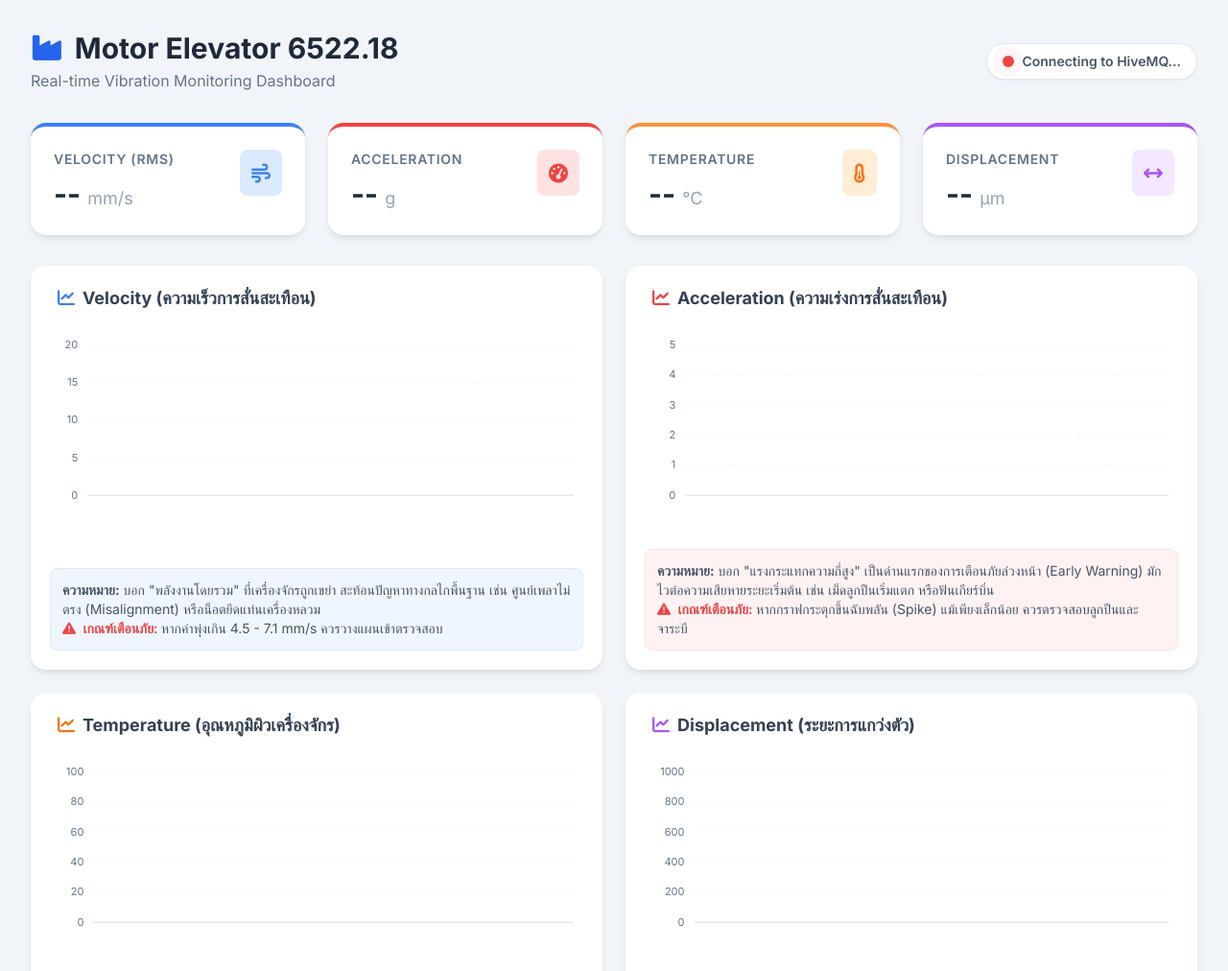
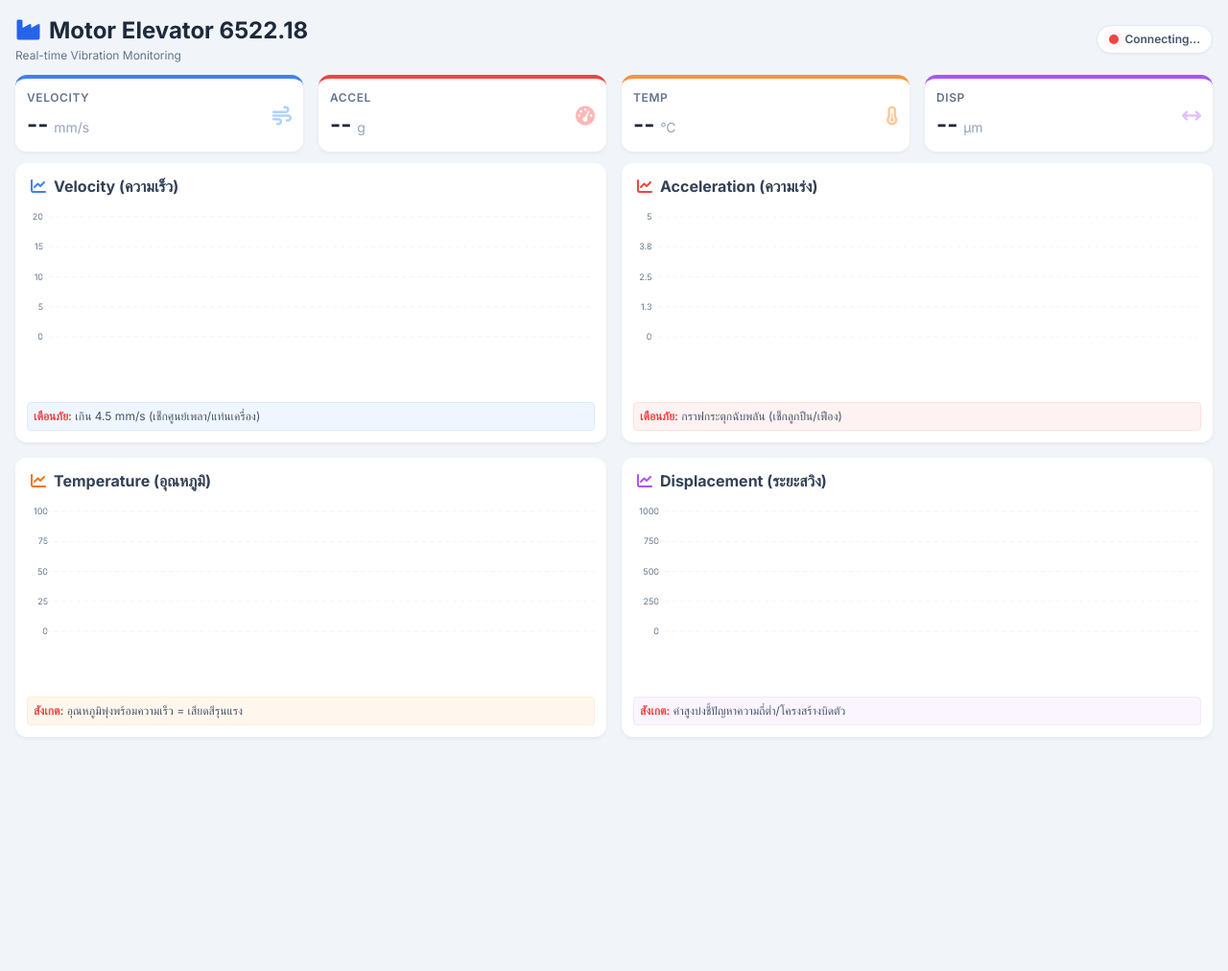
Before and after one commit to thirasab/vibration-dashboardMqttSN3001WZ1, a plain HTML site: page index.html in a window 1280 px wide. Shown: the top 1012 px of the page at 96% size. After the commit the page ends 800 px from the top, so only its background shows below. Drawn offline with nearby package versions, Linux system fonts and the light colour scheme; a script that the page names is missing.

Commit message:
Update index.html

```diff
--- a/index.html
+++ b/index.html
@@ -2,7 +2,7 @@
 <html lang="th">
 <head>
     <meta charset="UTF-8">
-    <meta name="viewport" content="width=device-width, initial-scale=1.0">
+    <meta name="viewport" content="width=device-width, initial-scale=1.0, maximum-scale=1.0, user-scalable=no">
     <title>Motor Elevator 6522.18 Dashboard</title>
 
     <script src="https://unpkg.com/mqtt/dist/mqtt.min.js"></script>
@@ -12,122 +12,101 @@
     <link href="https://fonts.googleapis.com/css2?family=Inter:wght@300;400;600;700&display=swap" rel="stylesheet">
 
     <style>
-        body { font-family: 'Inter', sans-serif; background-color: #f1f5f9; }
-        .info-card { background: white; border-radius: 1rem; box-shadow: 0 4px 6px -1px rgba(0,0,0,0.1); transition: all 0.3s ease; }
-        .info-card:hover { transform: translateY(-5px); box-shadow: 0 10px 15px -3px rgba(0,0,0,0.1); }
-        .status-dot { width: 12px; height: 12px; border-radius: 50%; display: inline-block; margin-right: 8px; }
+        body { font-family: 'Inter', sans-serif; background-color: #f1f5f9; overflow-x: hidden; }
+        .info-card { background: white; border-radius: 0.75rem; box-shadow: 0 2px 4px rgba(0,0,0,0.05); transition: all 0.2s ease; }
+        .info-card:hover { transform: translateY(-2px); box-shadow: 0 4px 6px rgba(0,0,0,0.1); }
+        .status-dot { width: 10px; height: 10px; border-radius: 50%; display: inline-block; margin-right: 6px; }
         .status-connected { background-color: #22c55e; animation: pulse-green 2s infinite; }
         .status-disconnected { background-color: #ef4444; animation: pulse-red 2s infinite; }
-        @keyframes pulse-green { 0% { box-shadow: 0 0 0 0 rgba(34,197,94,0.7); } 70% { box-shadow: 0 0 0 10px rgba(34,197,94,0); } 100% { box-shadow: 0 0 0 0 rgba(34,197,94,0); } }
-        @keyframes pulse-red { 0% { box-shadow: 0 0 0 0 rgba(239,68,68,0.7); } 70% { box-shadow: 0 0 0 10px rgba(239,68,68,0); } 100% { box-shadow: 0 0 0 0 rgba(239,68,68,0); } }
+        @keyframes pulse-green { 0% { box-shadow: 0 0 0 0 rgba(34,197,94,0.7); } 70% { box-shadow: 0 0 0 6px rgba(34,197,94,0); } 100% { box-shadow: 0 0 0 0 rgba(34,197,94,0); } }
+        @keyframes pulse-red { 0% { box-shadow: 0 0 0 0 rgba(239,68,68,0.7); } 70% { box-shadow: 0 0 0 6px rgba(239,68,68,0); } 100% { box-shadow: 0 0 0 0 rgba(239,68,68,0); } }
     </style>
 </head>
-<body class="text-slate-800 p-4 md:p-8">
+<body class="text-slate-800 p-2 md:p-4 h-screen flex flex-col">
 
-    <!-- Header -->
-    <div class="max-w-7xl mx-auto mb-8 flex flex-col md:flex-row justify-between items-center">
+    <!-- Header (ปรับให้เล็กลงและชิดขึ้น) -->
+    <div class="max-w-7xl mx-auto w-full mb-3 flex justify-between items-center">
         <div>
-            <!-- เปลี่ยนชื่อหัวข้อตรงนี้ -->
-            <h1 class="text-3xl font-bold text-slate-800"><i class="fa-solid fa-industry text-blue-600 mr-3"></i>Motor Elevator 6522.18</h1>
-            <p class="text-slate-500 mt-1">Real-time Vibration Monitoring Dashboard</p>
+            <h1 class="text-xl md:text-2xl font-bold text-slate-800"><i class="fa-solid fa-industry text-blue-600 mr-2"></i>Motor Elevator 6522.18</h1>
+            <p class="text-xs text-slate-500 mt-0.5">Real-time Vibration Monitoring</p>
         </div>
-        <div class="mt-4 md:mt-0 bg-white px-4 py-2 rounded-full shadow-sm flex items-center border border-slate-200">
+        <div class="bg-white px-3 py-1.5 rounded-full shadow-sm flex items-center border border-slate-200">
             <span id="statusIndicator" class="status-dot status-disconnected"></span>
-            <span id="connectionText" class="font-semibold text-sm text-slate-600">Connecting to HiveMQ...</span>
+            <span id="connectionText" class="font-semibold text-xs text-slate-600">Connecting...</span>
         </div>
     </div>
 
-    <!-- Live Values Cards -->
-    <div class="max-w-7xl mx-auto grid grid-cols-1 md:grid-cols-2 lg:grid-cols-4 gap-6 mb-8">
-        <div class="info-card p-6 border-t-4 border-blue-500">
-            <div class="flex justify-between items-start">
-                <div>
-                    <p class="text-sm font-semibold text-slate-500 uppercase tracking-wider">Velocity (RMS)</p>
-                    <h3 class="text-3xl font-bold mt-2 text-slate-800"><span id="vel">--</span> <span class="text-lg text-slate-400 font-normal">mm/s</span></h3>
-                </div>
-                <div class="p-3 bg-blue-100 rounded-lg text-blue-500"><i class="fa-solid fa-wind fa-lg"></i></div>
+    <!-- Live Values Cards (ปรับ padding และขนาดฟอนต์ให้กระชับ) -->
+    <div class="max-w-7xl mx-auto w-full grid grid-cols-2 md:grid-cols-4 gap-2 md:gap-4 mb-3">
+        <div class="info-card p-3 border-t-4 border-blue-500 flex justify-between items-center">
+            <div>
+                <p class="text-[10px] md:text-xs font-semibold text-slate-500 uppercase tracking-wider">Velocity</p>
+                <h3 class="text-xl md:text-2xl font-bold text-slate-800 leading-none mt-1"><span id="vel">--</span> <span class="text-xs md:text-sm text-slate-400 font-normal">mm/s</span></h3>
             </div>
+            <div class="hidden sm:flex text-blue-400 opacity-50"><i class="fa-solid fa-wind fa-lg"></i></div>
         </div>
 
-        <div class="info-card p-6 border-t-4 border-red-500">
-            <div class="flex justify-between items-start">
-                <div>
-                    <p class="text-sm font-semibold text-slate-500 uppercase tracking-wider">Acceleration</p>
-                    <h3 class="text-3xl font-bold mt-2 text-slate-800"><span id="acc">--</span> <span class="text-lg text-slate-400 font-normal">g</span></h3>
-                </div>
-                <div class="p-3 bg-red-100 rounded-lg text-red-500"><i class="fa-solid fa-gauge-high fa-lg"></i></div>
+        <div class="info-card p-3 border-t-4 border-red-500 flex justify-between items-center">
+            <div>
+                <p class="text-[10px] md:text-xs font-semibold text-slate-500 uppercase tracking-wider">Accel</p>
+                <h3 class="text-xl md:text-2xl font-bold text-slate-800 leading-none mt-1"><span id="acc">--</span> <span class="text-xs md:text-sm text-slate-400 font-normal">g</span></h3>
             </div>
+            <div class="hidden sm:flex text-red-400 opacity-50"><i class="fa-solid fa-gauge-high fa-lg"></i></div>
         </div>
 
-        <div class="info-card p-6 border-t-4 border-orange-400">
-            <div class="flex justify-between items-start">
-                <div>
-                    <p class="text-sm font-semibold text-slate-500 uppercase tracking-wider">Temperature</p>
-                    <h3 class="text-3xl font-bold mt-2 text-slate-800"><span id="temp">--</span> <span class="text-lg text-slate-400 font-normal">°C</span></h3>
-                </div>
-                <div class="p-3 bg-orange-100 rounded-lg text-orange-500"><i class="fa-solid fa-temperature-half fa-lg"></i></div>
+        <div class="info-card p-3 border-t-4 border-orange-400 flex justify-between items-center">
+            <div>
+                <p class="text-[10px] md:text-xs font-semibold text-slate-500 uppercase tracking-wider">Temp</p>
+                <h3 class="text-xl md:text-2xl font-bold text-slate-800 leading-none mt-1"><span id="temp">--</span> <span class="text-xs md:text-sm text-slate-400 font-normal">°C</span></h3>
             </div>
+            <div class="hidden sm:flex text-orange-400 opacity-50"><i class="fa-solid fa-temperature-half fa-lg"></i></div>
         </div>
 
-        <div class="info-card p-6 border-t-4 border-purple-500">
-            <div class="flex justify-between items-start">
-                <div>
-                    <p class="text-sm font-semibold text-slate-500 uppercase tracking-wider">Displacement</p>
-                    <h3 class="text-3xl font-bold mt-2 text-slate-800"><span id="disp">--</span> <span class="text-lg text-slate-400 font-normal">µm</span></h3>
-                </div>
-                <div class="p-3 bg-purple-100 rounded-lg text-purple-500"><i class="fa-solid fa-arrows-left-right fa-lg"></i></div>
+        <div class="info-card p-3 border-t-4 border-purple-500 flex justify-between items-center">
+            <div>
+                <p class="text-[10px] md:text-xs font-semibold text-slate-500 uppercase tracking-wider">Disp</p>
+                <h3 class="text-xl md:text-2xl font-bold text-slate-800 leading-none mt-1"><span id="disp">--</span> <span class="text-xs md:text-sm text-slate-400 font-normal">µm</span></h3>
             </div>
+            <div class="hidden sm:flex text-purple-400 opacity-50"><i class="fa-solid fa-arrows-left-right fa-lg"></i></div>
         </div>
     </div>
 
-    <!-- Charts Section -->
-    <div class="max-w-7xl mx-auto grid grid-cols-1 lg:grid-cols-2 gap-6 mb-10">
+    <!-- Charts Section (ปรับความสูงกราฟให้เตี้ยลง) -->
+    <div class="max-w-7xl mx-auto w-full grid grid-cols-1 md:grid-cols-2 gap-2 md:gap-4 flex-grow mb-4">
 
         <!-- Velocity -->
-        <div class="info-card p-5 flex flex-col justify-between">
-            <div>
-                <h2 class="text-lg font-bold text-slate-700 mb-1 pl-2"><i class="fa-solid fa-chart-line text-blue-500 mr-2"></i>Velocity (ความเร็วการสั่นสะเทือน)</h2>
-                <div id="chartVel" class="w-full"></div>
-            </div>
-            <div class="mt-2 bg-blue-50 p-3 rounded-lg border border-blue-100 text-sm text-slate-600">
-                <strong>ความหมาย:</strong> บอก "พลังงานโดยรวม" ที่เครื่องจักรถูกเขย่า สะท้อนปัญหาทางกลไกพื้นฐาน เช่น ศูนย์เพลาไม่ตรง (Misalignment) หรือน็อตยึดแท่นเครื่องหลวม <br>
-                <span class="text-red-500 font-semibold"><i class="fa-solid fa-triangle-exclamation mr-1"></i> เกณฑ์เตือนภัย: </span>หากค่าพุ่งเกิน 4.5 - 7.1 mm/s ควรวางแผนเข้าตรวจสอบ
+        <div class="info-card p-2 md:p-3 flex flex-col">
+            <h2 class="text-sm md:text-base font-bold text-slate-700 pl-1"><i class="fa-solid fa-chart-line text-blue-500 mr-2"></i>Velocity (ความเร็ว)</h2>
+            <div id="chartVel" class="w-full flex-grow"></div>
+            <div class="mt-1 bg-blue-50 p-1.5 rounded border border-blue-100 text-[10px] md:text-xs text-slate-600 leading-tight">
+                <span class="text-red-500 font-semibold">เตือนภัย:</span> เกิน 4.5 mm/s (เช็กศูนย์เพลา/แท่นเครื่อง)
             </div>
         </div>
 
         <!-- Acceleration -->
-        <div class="info-card p-5 flex flex-col justify-between">
-            <div>
-                <h2 class="text-lg font-bold text-slate-700 mb-1 pl-2"><i class="fa-solid fa-chart-line text-red-500 mr-2"></i>Acceleration (ความเร่งการสั่นสะเทือน)</h2>
-                <div id="chartAcc" class="w-full"></div>
-            </div>
-            <div class="mt-2 bg-red-50 p-3 rounded-lg border border-red-100 text-sm text-slate-600">
-                <strong>ความหมาย:</strong> บอก "แรงกระแทกความถี่สูง" เป็นด่านแรกของการเตือนภัยล่วงหน้า (Early Warning) มักไวต่อความเสียหายระยะเริ่มต้น เช่น เม็ดลูกปืนเริ่มแตก หรือฟันเกียร์บิ่น <br>
-                <span class="text-red-500 font-semibold"><i class="fa-solid fa-triangle-exclamation mr-1"></i> เกณฑ์เตือนภัย: </span>หากกราฟกระตุกขึ้นฉับพลัน (Spike) แม้เพียงเล็กน้อย ควรตรวจสอบลูกปืนและจาระบี
+        <div class="info-card p-2 md:p-3 flex flex-col">
+            <h2 class="text-sm md:text-base font-bold text-slate-700 pl-1"><i class="fa-solid fa-chart-line text-red-500 mr-2"></i>Acceleration (ความเร่ง)</h2>
+            <div id="chartAcc" class="w-full flex-grow"></div>
+            <div class="mt-1 bg-red-50 p-1.5 rounded border border-red-100 text-[10px] md:text-xs text-slate-600 leading-tight">
+                <span class="text-red-500 font-semibold">เตือนภัย:</span> กราฟกระตุกฉับพลัน (เช็กลูกปืน/เฟือง)
             </div>
         </div>
 
         <!-- Temperature -->
-        <div class="info-card p-5 flex flex-col justify-between">
-            <div>
-                <h2 class="text-lg font-bold text-slate-700 mb-1 pl-2"><i class="fa-solid fa-chart-line text-orange-500 mr-2"></i>Temperature (อุณหภูมิผิวเครื่องจักร)</h2>
-                <div id="chartTemp" class="w-full"></div>
-            </div>
-            <div class="mt-2 bg-orange-50 p-3 rounded-lg border border-orange-100 text-sm text-slate-600">
-                <strong>ความหมาย:</strong> ใช้ยืนยันความผิดปกติรุนแรงที่ทำให้เกิดความร้อนสะสม เช่น การเสียดสีของโลหะที่ขาดการหล่อลื่น หรือมอเตอร์ทำงานหนักเกินกำลัง (Overload) <br>
-                <span class="text-red-500 font-semibold"><i class="fa-solid fa-triangle-exclamation mr-1"></i> ข้อสังเกต: </span>หากกราฟความเร็ว (Velocity) สูงขึ้น และอุณหภูมิพุ่งสูงตาม หมายถึงชิ้นส่วนเริ่มเสียหายหนักแล้ว
+        <div class="info-card p-2 md:p-3 flex flex-col">
+            <h2 class="text-sm md:text-base font-bold text-slate-700 pl-1"><i class="fa-solid fa-chart-line text-orange-500 mr-2"></i>Temperature (อุณหภูมิ)</h2>
+            <div id="chartTemp" class="w-full flex-grow"></div>
+            <div class="mt-1 bg-orange-50 p-1.5 rounded border border-orange-100 text-[10px] md:text-xs text-slate-600 leading-tight">
+                <span class="text-red-500 font-semibold">สังเกต:</span> อุณหภูมิพุ่งพร้อมความเร็ว = เสียดสีรุนแรง
             </div>
         </div>
 
         <!-- Displacement -->
-        <div class="info-card p-5 flex flex-col justify-between">
-            <div>
-                <h2 class="text-lg font-bold text-slate-700 mb-1 pl-2"><i class="fa-solid fa-chart-line text-purple-500 mr-2"></i>Displacement (ระยะการแกว่งตัว)</h2>
-                <div id="chartDisp" class="w-full"></div>
-            </div>
-            <div class="mt-2 bg-purple-50 p-3 rounded-lg border border-purple-100 text-sm text-slate-600">
-                <strong>ความหมาย:</strong> บ่งบอกระยะทางกายภาพที่เครื่องจักรสวิงหลุดจากจุดศูนย์กลาง นิยมใช้ตรวจสอบเครื่องจักรที่หมุนช้ามาก หรือปัญหาจากฐานรากไม่มั่นคง <br>
-                <span class="text-red-500 font-semibold"><i class="fa-solid fa-triangle-exclamation mr-1"></i> ข้อสังเกต: </span>หากค่าสูงผิดปกติ อาจทำให้โครงสร้างเหล็กเกิดการบิดตัวร้าวได้ในระยะยาว
+        <div class="info-card p-2 md:p-3 flex flex-col">
+            <h2 class="text-sm md:text-base font-bold text-slate-700 pl-1"><i class="fa-solid fa-chart-line text-purple-500 mr-2"></i>Displacement (ระยะสวิง)</h2>
+            <div id="chartDisp" class="w-full flex-grow"></div>
+            <div class="mt-1 bg-purple-50 p-1.5 rounded border border-purple-100 text-[10px] md:text-xs text-slate-600 leading-tight">
+                <span class="text-red-500 font-semibold">สังเกต:</span> ค่าสูงบ่งชี้ปัญหาความถี่ต่ำ/โครงสร้างบิดตัว
             </div>
         </div>
     </div>
@@ -144,33 +123,45 @@
         let tempData = [];
         let dispData = [];
 
-        // ================= ฟังก์ชันสร้างกราฟ (ปรับ Fix แกน Y) =================
+        // ================= ฟังก์ชันสร้างกราฟ (ปรับความสูงเหลือ 150) =================
         function createChartConfig(name, color, yMin, yMax) {
             return {
                 series: [{ name: name, data: [] }],
                 chart: {
-                    height: 220,
+                    height: 150, // ลดความสูงลงเพื่อให้พอดีจอ
+                    width: '100%',
                     type: 'area',
                     fontFamily: 'Inter, sans-serif',
                     animations: { enabled: true, easing: 'linear', dynamicAnimation: { speed: 1000 } },
-                    toolbar: { show: false }
+                    toolbar: { show: false },
+                    sparkline: { enabled: false } // ถ้าอยากให้กราฟชิดขอบไปเลย ให้เปลี่ยนเป็น true ได้
                 },
                 colors: [color],
                 dataLabels: { enabled: false },
                 stroke: { curve: 'smooth', width: 2 },
                 fill: { type: 'gradient', gradient: { shadeIntensity: 1, opacityFrom: 0.4, opacityTo: 0.05, stops: [0, 100] } },
-                xaxis: { categories: timeLabels, labels: { style: { colors: '#94a3b8', fontSize: '10px' } }, tooltip: { enabled: false } },
-                yaxis: { min: yMin, max: yMax, labels: { style: { colors: '#64748b' } } },
-                grid: { borderColor: '#f1f5f9', strokeDashArray: 4 },
-                tooltip: { theme: 'dark' }
+                xaxis: {
+                    categories: timeLabels,
+                    labels: { show: false }, // ซ่อนตัวเลขเวลาด้านล่างกราฟเพื่อประหยัดพื้นที่แนวตั้ง
+                    tooltip: { enabled: false },
+                    axisBorder: { show: false },
+                    axisTicks: { show: false }
+                },
+                yaxis: {
+                    min: yMin,
+                    max: yMax,
+                    labels: { style: { colors: '#64748b', fontSize: '9px' }, offsetX: -10 },
+                    tickAmount: 4
+                },
+                grid: { borderColor: '#f1f5f9', strokeDashArray: 4, padding: { top: -10, bottom: -10, left: -10, right: 0 } },
+                tooltip: { theme: 'dark', x: { show: false } }
             };
         }
 
-        // กำหนด Y Min, Max: (Velocity 0-20), (Acceleration 0-5), (Temperature 0-100), (Displacement 0-1000)
-        const chartVel = new ApexCharts(document.querySelector("#chartVel"), createChartConfig("Velocity (mm/s)", "#3b82f6", 0, 20));
-        const chartAcc = new ApexCharts(document.querySelector("#chartAcc"), createChartConfig("Acceleration (g)", "#ef4444", 0, 5));
-        const chartTemp = new ApexCharts(document.querySelector("#chartTemp"), createChartConfig("Temperature (°C)", "#f97316", 0, 100));
-        const chartDisp = new ApexCharts(document.querySelector("#chartDisp"), createChartConfig("Displacement (µm)", "#a855f7", 0, 1000));
+        const chartVel = new ApexCharts(document.querySelector("#chartVel"), createChartConfig("Velocity", "#3b82f6", 0, 20));
+        const chartAcc = new ApexCharts(document.querySelector("#chartAcc"), createChartConfig("Acceleration", "#ef4444", 0, 5));
+        const chartTemp = new ApexCharts(document.querySelector("#chartTemp"), createChartConfig("Temperature", "#f97316", 0, 100));
+        const chartDisp = new ApexCharts(document.querySelector("#chartDisp"), createChartConfig("Displacement", "#a855f7", 0, 1000));
 
         chartVel.render();
         chartAcc.render();
@@ -184,7 +175,7 @@
 
         client.on('connect', () => {
             statusIndicator.className = 'status-dot status-connected';
-            connectionText.innerText = 'Online / Monitoring';
+            connectionText.innerText = 'Online';
             connectionText.classList.remove('text-red-500');
             connectionText.classList.add('text-green-600');
             client.subscribe(topic);
@@ -215,10 +206,10 @@
                     dispData.shift();
                 }
 
-                chartVel.updateSeries([{ data: velData }]); chartVel.updateOptions({ xaxis: { categories: timeLabels } });
-                chartAcc.updateSeries([{ data: accData }]); chartAcc.updateOptions({ xaxis: { categories: timeLabels } });
-                chartTemp.updateSeries([{ data: tempData }]); chartTemp.updateOptions({ xaxis: { categories: timeLabels } });
-                chartDisp.updateSeries([{ data: dispData }]); chartDisp.updateOptions({ xaxis: { categories: timeLabels } });
+                chartVel.updateSeries([{ data: velData }]);
+                chartAcc.updateSeries([{ data: accData }]);
+                chartTemp.updateSeries([{ data: tempData }]);
+                chartDisp.updateSeries([{ data: dispData }]);
 
             } catch (e) {
                 console.error("JSON Parsing Error: ", e);
@@ -228,7 +219,7 @@
         client.on('error', (err) => {
             console.error('Connection error: ', err);
             statusIndicator.className = 'status-dot status-disconnected';
-            connectionText.innerText = 'Connection Lost';
+            connectionText.innerText = 'Disconnected';
             connectionText.classList.remove('text-green-600');
             connectionText.classList.add('text-red-500');
         });
```
